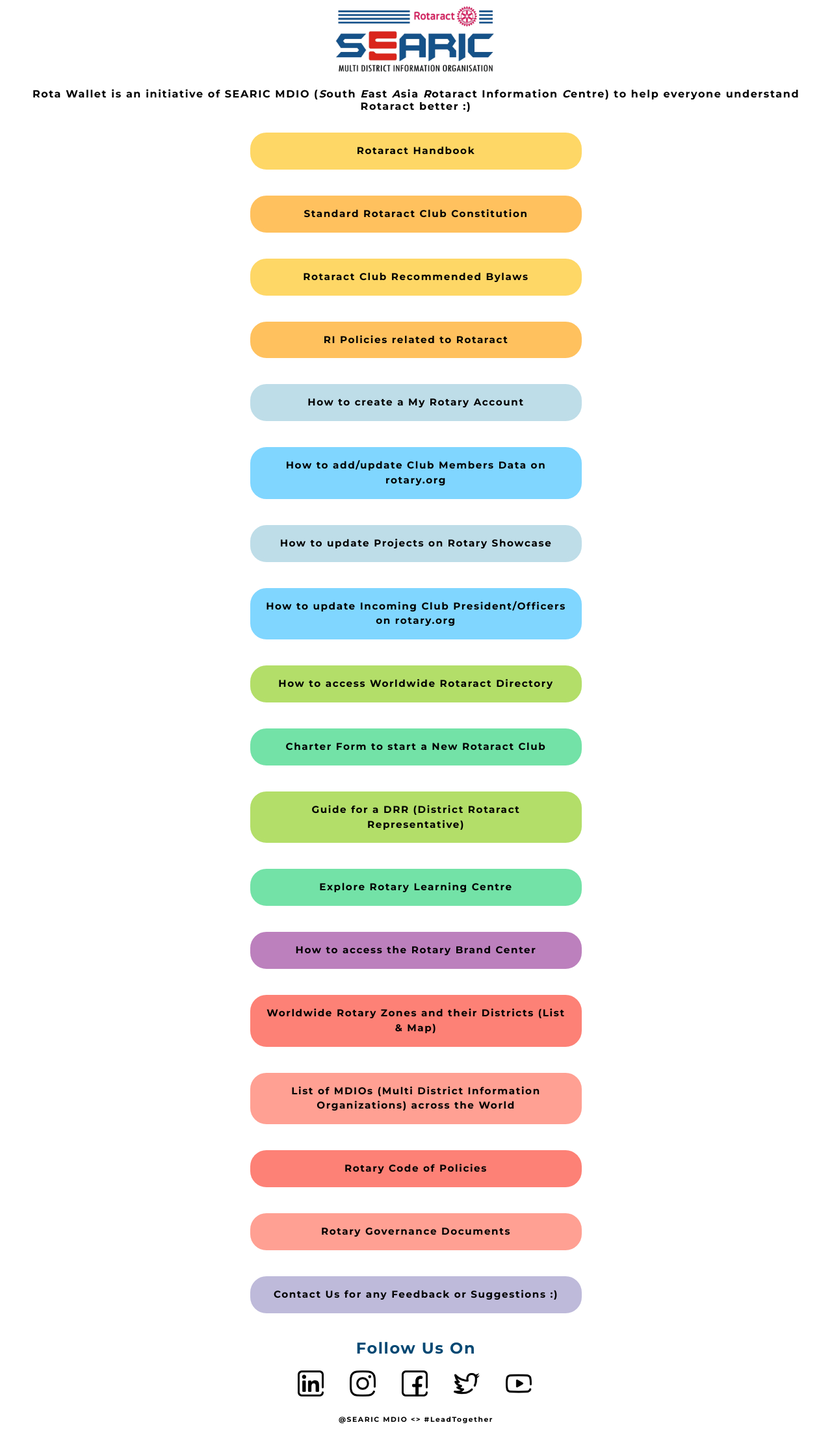
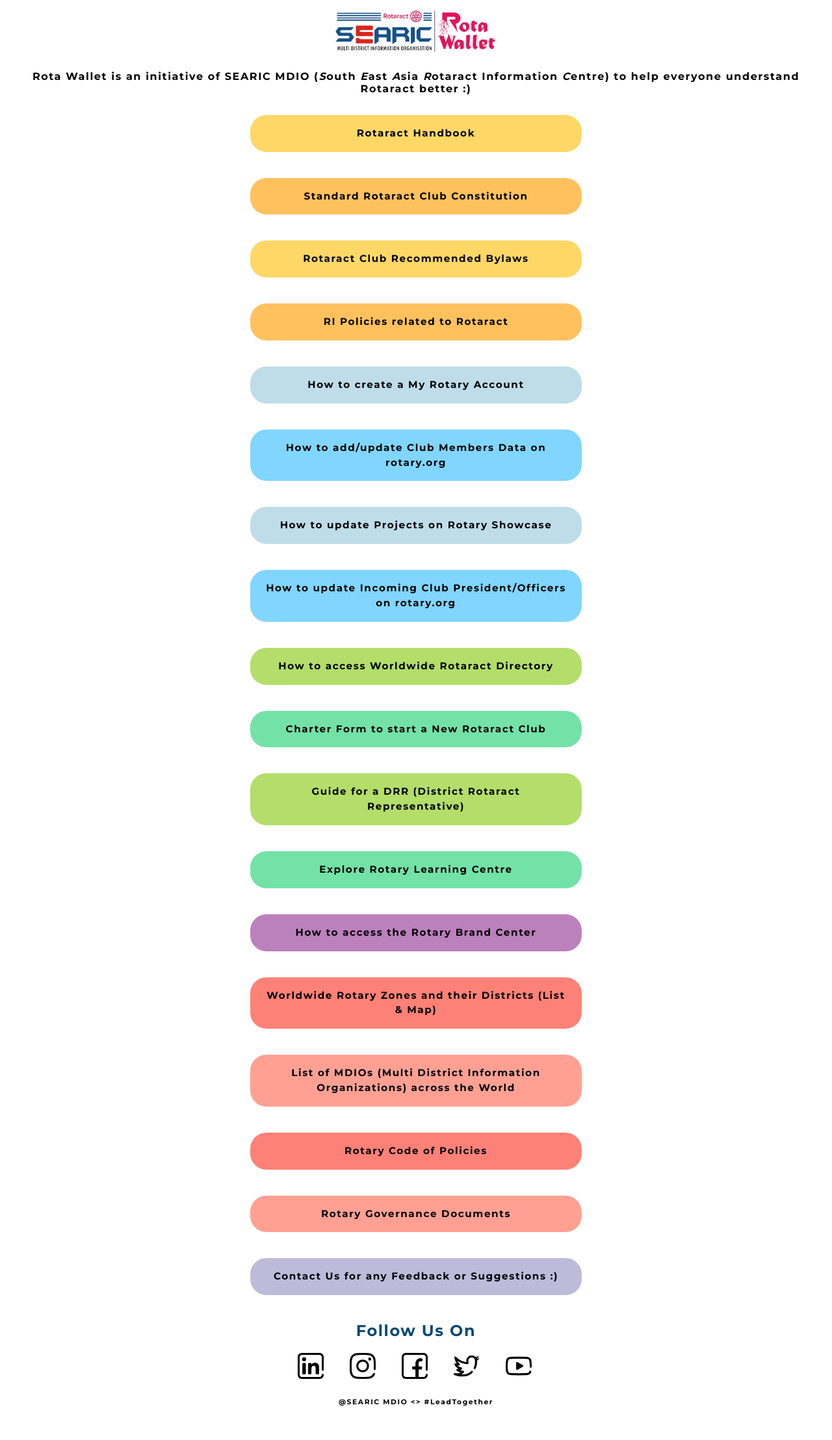
Before and after one commit to SEARICMDIO/RotaWallet, a Jekyll site: the page built from index.md, in a window 1280 px wide. Shown: the whole page at 65% size. Built offline with Jekyll 4.4.1, drawn with Linux system fonts in a browser that asks for light colours; a script that is not in the unit is left out; after the commit the page ends 2189 px from its top, so only the background shows below that.

Commit message:
Update RotaWallet - SEARIC MDIO “wallet”

```diff
--- a/_data/referrals.yml
+++ b/_data/referrals.yml
@@ -1,5 +1,5 @@
 background: ""
-icon: /assets/images/logo.png
+icon: /assets/images/uploads/searic-rota-wallet.png
 social:
   website: ""
   medium: ""
```
Also changed, not shown: assets/images/uploads/searic-rota-wallet.png (added).
